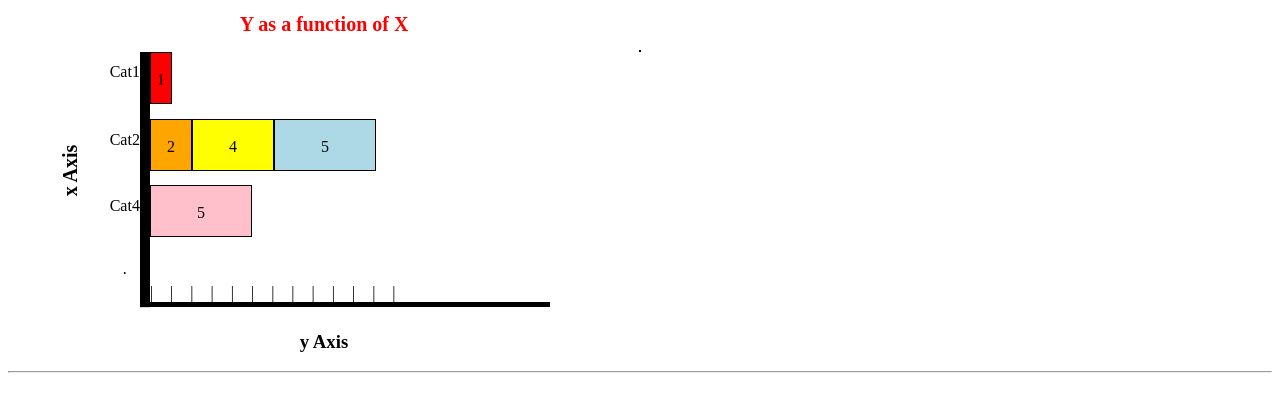
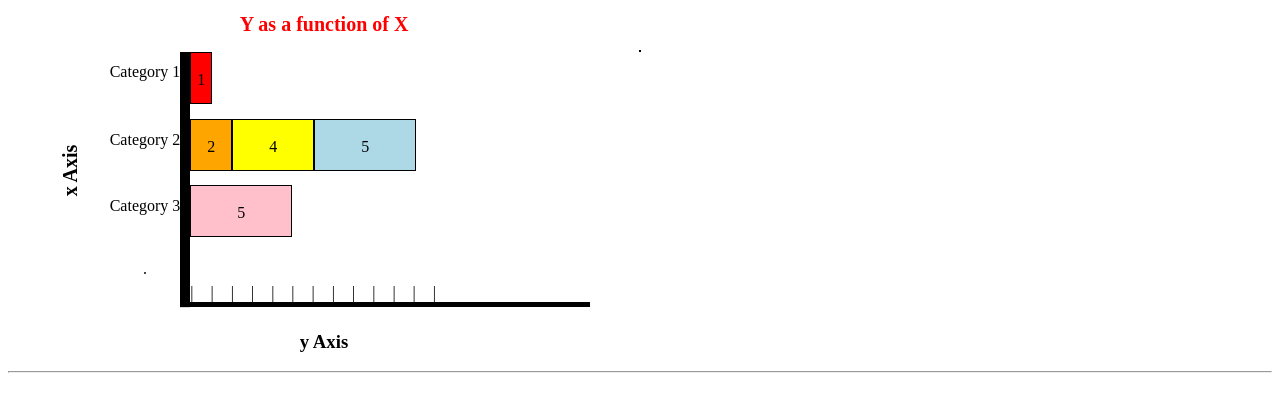
Before and after one commit to Manali7494/Project-barChartProject, a website: page index.html in a window 1280 px wide. Drawn offline with Linux system fonts and the light colour scheme.

Commit message:
modified options call for index.html for display purposes

```diff
--- a/index.html
+++ b/index.html
@@ -20,7 +20,7 @@
           labelProp: ["black", "middle"],
           title: ["Y as a function of X", "20px", "red"],
           axisLabel: ["y Axis", "x Axis"],
-          xCat: ["Cat1","Cat2","Cat4"]
+          xCat: ["Category 1","Category 2","Category 3"]
         };
         var dom = "#chart";
         drawBarChart(values, options, dom);
```
